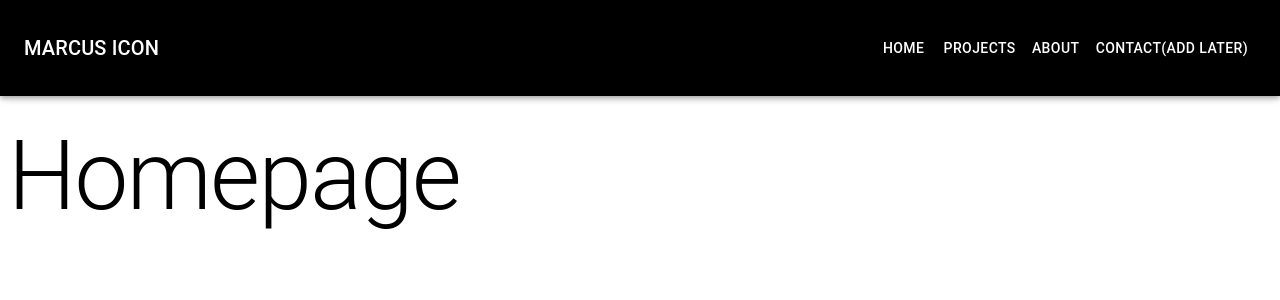
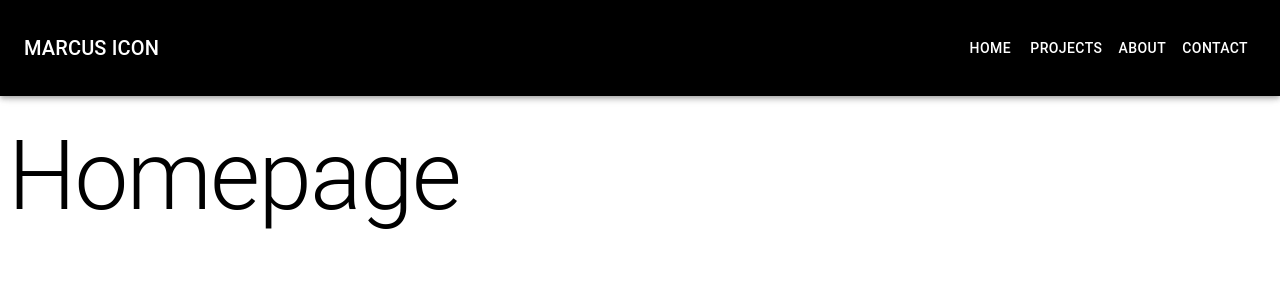
Before and after one commit to Tkogiah/portfolio-website-v3, a React (Create React App) app: page / in a window 1280 px wide. Shown: the top 300 px of the page. Built offline with nearby package versions, Linux system fonts and the light colour scheme.

Commit message:
updated Navbar

```diff
--- a/src/components/Navbar.js
+++ b/src/components/Navbar.js
@@ -14,7 +14,7 @@ import Typography from '@mui/material/Typography';
 import Button from '@mui/material/Button';
 
 const drawerWidth = 240;
-const navItems = ['Home', 'Projects', 'About', 'Contact(add later)'];
+const navItems = ['Home', 'Projects', 'About', 'Contact'];
 
 export default function Navbar(props) {
   const { window } = props;
```
